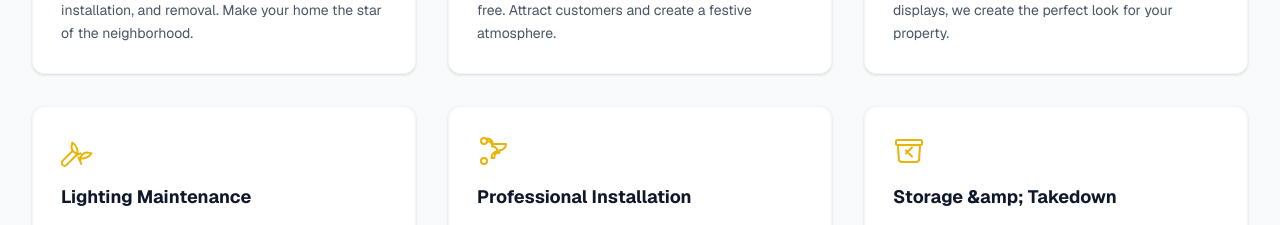
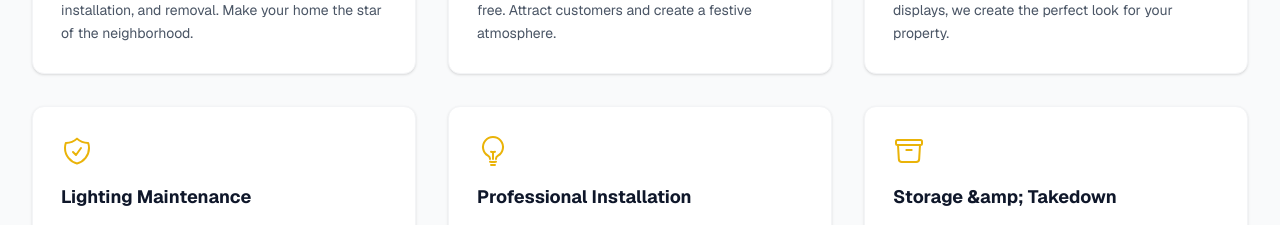
Before and after one commit to mattrob333/winterwonderlights, a Next.js app: page / in a window 1280 px wide. Shown: the part 2100-2325 px from the top of the page. Built offline with nearby package versions, Linux system fonts and the light colour scheme.

Commit message:
Replace bottom row icons with cleaner SVGs: shield-check, lightbulb, simple box

```diff
--- a/src/app/page.tsx
+++ b/src/app/page.tsx
@@ -242,7 +242,7 @@ export default function Home() {
                 desc: "If you experience any issues during the season, just call, text, or email us and we'll schedule a repair promptly. We'll replace bulbs at no charge for events.",
                 icon: (
                   <svg className="w-8 h-8 text-gold-500" fill="none" viewBox="0 0 24 24" stroke="currentColor" strokeWidth={1.5}>
-                    <path strokeLinecap="round" strokeLinejoin="round" d="M11.42 15.17l-7.25 7.25a2.119 2.119 0 01-3-3l7.25-7.25m3.24 3.24a7.5 7.5 0 00-3.24-9.61 6.6 6.6 0 01-.24 1.5 5.25 5.25 0 006.6 6.6 6.6 6.6 0 01-1.5.24l.24.01zm1.5 1.5a7.5 7.5 0 009.61-3.24 6.6 6.6 0 01-1.5-.24 5.25 5.25 0 00-6.6 6.6 6.6 6.6 0 01.24 1.5l.25-.01z" />
+                    <path strokeLinecap="round" strokeLinejoin="round" d="M9 12.75L11.25 15 15 9.75m-3-7.036A11.959 11.959 0 013.598 6 11.99 11.99 0 003 9.749c0 5.592 3.824 10.29 9 11.623 5.176-1.332 9-6.03 9-11.622 0-1.31-.21-2.571-.598-3.751h-.152c-3.196 0-6.1-1.248-8.25-3.285z" />
                   </svg>
                 ),
               },
@@ -251,9 +251,7 @@ export default function Home() {
                 desc: "We use commercial-grade lighting supplies with custom-fitted lights for each section. All electrical work is handled by our trained team with light-sensitive timers.",
                 icon: (
                   <svg className="w-8 h-8 text-gold-500" fill="none" viewBox="0 0 24 24" stroke="currentColor" strokeWidth={1.5}>
-                    <path strokeLinecap="round" strokeLinejoin="round" d="M21.75 6.75a4.5 4.5 0 01-4.884 4.484c.076.73.034 1.472-.13 2.195a3.001 3.001 0 00-3.653 3.653c-.723.164-1.464.206-2.195.13a4.5 4.5 0 014.484-4.884 4.5 4.5 0 00-4.087-3.836 2.999 2.999 0 00-3.653-3.653 5.294 5.294 0 01-.13-2.195A4.5 4.5 0 0112 6.75h9.75z" />
-                    <path strokeLinecap="round" strokeLinejoin="round" d="M5.25 17.25a2.25 2.25 0 100 4.5 2.25 2.25 0 000-4.5z" />
-                    <path strokeLinecap="round" strokeLinejoin="round" d="M5.25 2.25a2.25 2.25 0 100 4.5 2.25 2.25 0 000-4.5z" />
+                    <path strokeLinecap="round" strokeLinejoin="round" d="M12 18v-5.25m0 0a6.01 6.01 0 001.5-.189m-1.5.189a6.01 6.01 0 01-1.5-.189m3.75 7.478a12.06 12.06 0 01-4.5 0m3.75 2.383a14.406 14.406 0 01-3 0M14.25 18v-.192c0-.983.658-1.823 1.508-2.316a7.5 7.5 0 10-7.517 0c.85.493 1.509 1.333 1.509 2.316V18" />
                   </svg>
                 ),
               },
@@ -262,7 +260,7 @@ export default function Home() {
                 desc: "After the holidays, we carefully take down your lights. If you purchased your lights, we offer convenient storage for a nominal annual fee.",
                 icon: (
                   <svg className="w-8 h-8 text-gold-500" fill="none" viewBox="0 0 24 24" stroke="currentColor" strokeWidth={1.5}>
-                    <path strokeLinecap="round" strokeLinejoin="round" d="M20.25 7.5l-.625 10.632a2.25 2.25 0 01-2.247 2.118H6.622a2.25 2.25 0 01-2.247-2.118L3.75 7.5m6 4.125l2.25 2.25m0 0l2.25 2.25M12 11.625l2.25-2.25M12 11.625l-2.25 2.25M3.375 7.5h17.25c.621 0 1.125-.504 1.125-1.125v-1.5c0-.621-.504-1.125-1.125-1.125H3.375c-.621 0-1.125.504-1.125 1.125v1.5c0 .621.504 1.125 1.125 1.125z" />
+                    <path strokeLinecap="round" strokeLinejoin="round" d="M20.25 7.5l-.625 10.632a2.25 2.25 0 01-2.247 2.118H6.622a2.25 2.25 0 01-2.247-2.118L3.75 7.5M10 11.25h4M3.375 7.5h17.25c.621 0 1.125-.504 1.125-1.125v-1.5c0-.621-.504-1.125-1.125-1.125H3.375c-.621 0-1.125.504-1.125 1.125v1.5c0 .621.504 1.125 1.125 1.125z" />
                   </svg>
                 ),
               },
```
